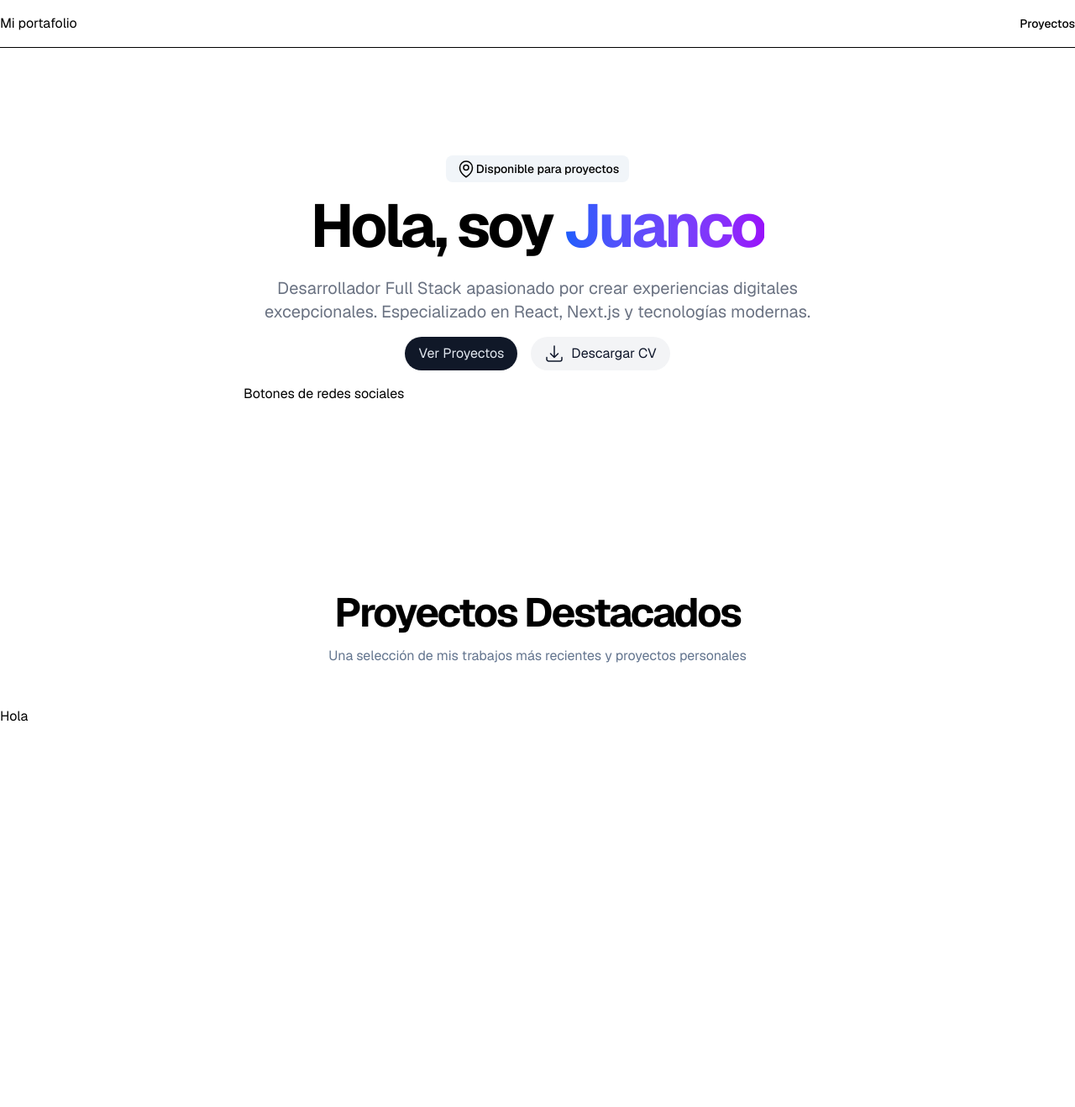
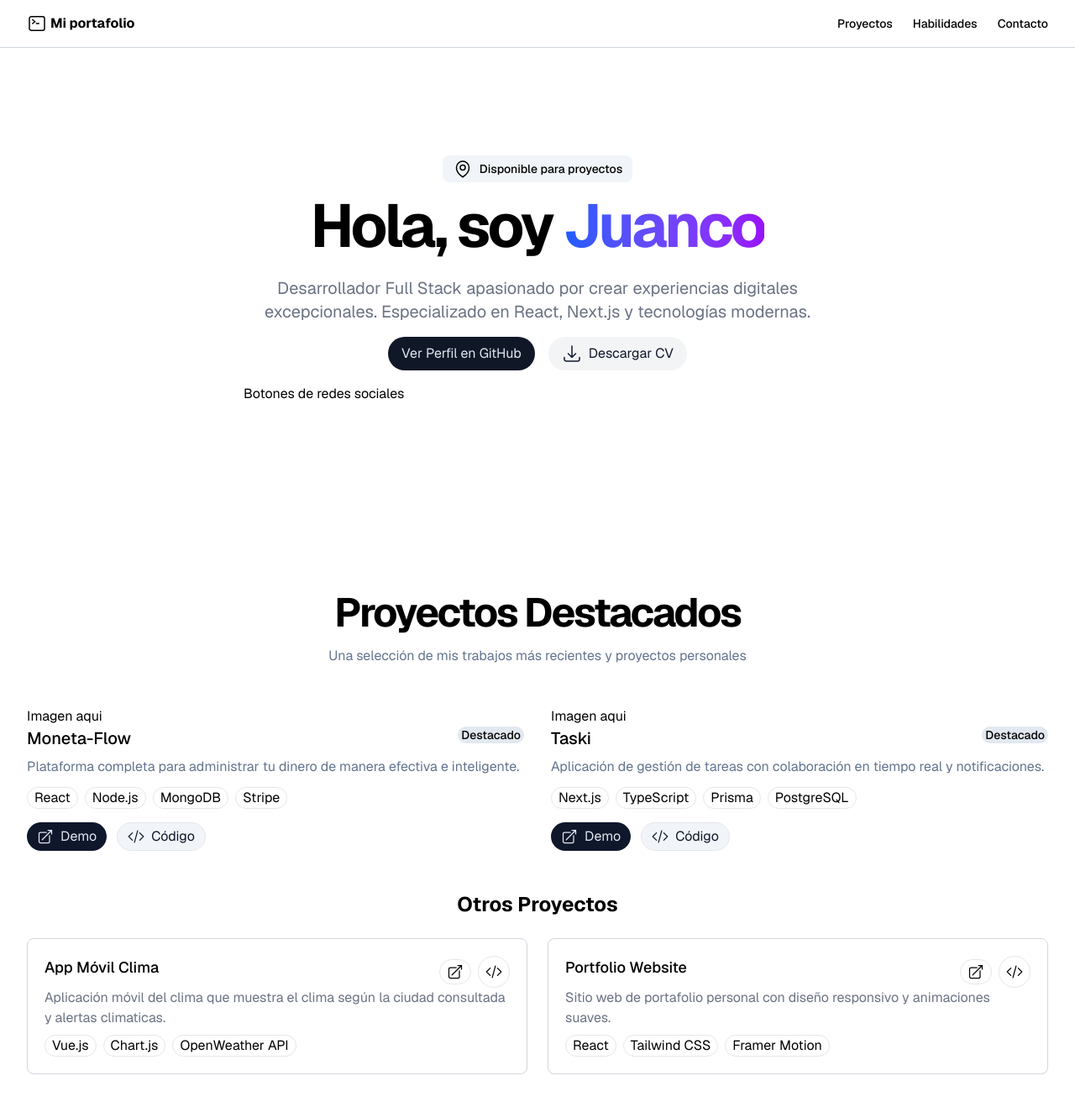
Before and after one commit to thejuanco/Portafolio, a React (Vite) app: page / in a window 1280 px wide. Shown: the top 1318 px of the page at 84% size. Before the commit the page ends 961 px from the top, so only its background shows below. Built offline with nearby package versions, Linux system fonts and the light colour scheme.

Commit message:
Crea las seccion de proyectos y hace mejoras menores en los componentes

```diff
--- a/src/App.jsx
+++ b/src/App.jsx
@@ -1,17 +1,66 @@
 import "./App.css";
 
 function App() {
+  const projects = [
+    {
+      title: "Moneta-Flow",
+      description: "Plataforma completa para administrar tu dinero de manera efectiva e inteligente.",
+      image: "/placeholder.svg?height=200&width=300",
+      technologies: ["React", "Node.js", "MongoDB", "Stripe"],
+      github: "https://github.com/usuario/ecommerce",
+      demo: "https://ecommerce-demo.com",
+      featured: true,
+    },
+    {
+      title: "Taski",
+      description: "Aplicación de gestión de tareas con colaboración en tiempo real y notificaciones.",
+      image: "/placeholder.svg?height=200&width=300",
+      technologies: ["Next.js", "TypeScript", "Prisma", "PostgreSQL"],
+      github: "https://github.com/usuario/task-app",
+      demo: "https://task-app-demo.com",
+      featured: true,
+    },
+    {
+      title: "App Móvil Clima",
+      description: "Aplicación móvil del clima que muestra el clima según la ciudad consultada y alertas climaticas.",
+      image: "/placeholder.svg?height=200&width=300",
+      technologies: ["Vue.js", "Chart.js", "OpenWeather API"],
+      github: "https://github.com/usuario/weather-app",
+      demo: "https://weather-dashboard-demo.com",
+      featured: false,
+    },
+    {
+      title: "Portfolio Website",
+      description: "Sitio web de portafolio personal con diseño responsivo y animaciones suaves.",
+      image: "/placeholder.svg?height=200&width=300",
+      technologies: ["React", "Tailwind CSS", "Framer Motion"],
+      github: "https://github.com/usuario/portfolio",
+      demo: "https://mi-portfolio.com",
+      featured: false,
+    },
+  ]
+
+
   return (
     <div className="min-h-screen">
-      <nav className="sticky top-0 z-50 w-full border-b bg-background/95 backdrop-blur supports-[backdrop-filter]:bg-background/60">
+      <nav className="sticky top-0 z-50 w-full border-b border-gray-300 backdrop-blur">
         <div className="container flex h-14 items-center">
-          <div className="mr-4 flex">
-            <span>Mi portafolio</span>
+          <div className="mx-8 flex space-x-1">
+            <svg xmlns="http://www.w3.org/2000/svg" fill="none" viewBox="0 0 24 24" strokeWidth={1.5} stroke="currentColor" className="size-6">
+              <path strokeLinecap="round" strokeLinejoin="round" d="m6.75 7.5 3 2.25-3 2.25m4.5 0h3m-9 8.25h13.5A2.25 2.25 0 0 0 21 18V6a2.25 2.25 0 0 0-2.25-2.25H5.25A2.25 2.25 0 0 0 3 6v12a2.25 2.25 0 0 0 2.25 2.25Z" />
+            </svg>
+            <span className="font-bold">Mi portafolio</span>
           </div>
           <div className="flex flex-1 items-center justify-between space-x-2 md:justify-end">
-            <nav className="flex items-center space-x-6 text-sm font-medium">
+            <nav className="flex items-center space-x-6 mx-8 text-sm font-medium">
               <span href="#projects" className="hover:text-foreground/80">
                 Proyectos
+              </span>
+              <span href="#projects" className="hover:text-foreground/80">
+                Habilidades
+              </span>
+              <span href="#projects" className="hover:text-foreground/80">
+                Contacto
               </span>
             </nav>
           </div>
@@ -28,7 +77,7 @@ function App() {
                 viewBox="0 0 24 24"
                 strokeWidth={1.5}
                 stroke="currentColor"
-                className="size-6"
+                className="size-6 mr-2"
               >
                 <path
                   strokeLinecap="round"
@@ -58,7 +107,7 @@ function App() {
             </div>
             <div className="flex flex-col items-center justify-center sm:flex-row gap-4">
               <button className="bg-gray-900 text-slate-200 py-2 px-4 rounded-full">
-                Ver Proyectos
+                Ver Perfil en GitHub
               </button>
               <button className="flex items-center gap-2 bg-gray-100 text-slate-900 py-2 px-4 rounded-full">
                 <svg xmlns="http://www.w3.org/2000/svg" fill="none" viewBox="0 0 24 24" strokeWidth={1.5} stroke="currentColor" className="size-6">
@@ -82,8 +131,79 @@ function App() {
               Una selección de mis trabajos más recientes y proyectos personales
             </p>
           </div>
-          <div className="grid gap-8 md:grid-cols-2">
-            Hola
+          <div className="grid gap-8 mx-8 md:grid-cols-2">
+            {projects.filter((project) => project.featured).map((project, index) => (
+              <div key={index} className="overflow-hidden">
+                <div>
+                  Imagen aqui
+                </div>
+                <div className="flex items-start space-y-2 justify-between">
+                  <div className="space-y-2">
+                    <h2 className="font-medium text-xl">{project.title}</h2>
+                  </div>
+                  <span className="font-medium text-sm rounded-full px-1 bg-slate-200">Destacado</span>
+                </div>
+                <p className="text-slate-500">{project.description}</p>
+                <div className="space-y-4 mt-3">
+                  <div className="flex flex-wrap gap-2">
+                    {project.technologies.map((tech, techIndex) => (
+                      <div key={techIndex} className="px-2 border border-gray-200 rounded-full">
+                        {tech}
+                      </div>
+                    ))}
+                  </div>
+                  <div className="flex flex-row">
+                    <button className="flex items-center gap-2 bg-slate-900 text-slate-200 px-3 py-1 rounded-full mr-3">
+                      <svg xmlns="http://www.w3.org/2000/svg" fill="none" viewBox="0 0 24 24" strokeWidth={1.5} stroke="currentColor" className="size-5">
+                        <path strokeLinecap="round" strokeLinejoin="round" d="M13.5 6H5.25A2.25 2.25 0 0 0 3 8.25v10.5A2.25 2.25 0 0 0 5.25 21h10.5A2.25 2.25 0 0 0 18 18.75V10.5m-10.5 6L21 3m0 0h-5.25M21 3v5.25" />
+                      </svg>
+                      Demo
+                    </button>
+                    <button className="flex items-center gap-2 bg-slate-100 text-slate-900 border border-gray-200 px-3 py-1 rounded-full">
+                      <svg xmlns="http://www.w3.org/2000/svg" fill="none" viewBox="0 0 24 24" strokeWidth={1.5} stroke="currentColor" className="size-5">
+                        <path strokeLinecap="round" strokeLinejoin="round" d="M17.25 6.75 22.5 12l-5.25 5.25m-10.5 0L1.5 12l5.25-5.25m7.5-3-4.5 16.5" />
+                      </svg>
+                      Código
+                    </button>
+                  </div>
+                </div>
+              </div>
+            ))}
+          </div>
+
+          <div className="space-y-6">
+            <h3 className="text-2xl font-bold text-center">Otros Proyectos</h3>
+            <div className="grid gap-6 md:grid-cols-2 mx-8">
+              {projects.filter((project) => !project.featured).map((project, index) => (
+                <div key={index} className="border border-gray-300 rounded-lg p-5">
+                  <div className="">
+                    <div className="flex flex-row justify-between space-y-2">
+                      <h2 className="font-medium text-lg">{project.title}</h2>
+                      <div className="space-x-2">
+                        <button className="border border-gray-200 px-2 py-1 rounded-full">
+                        <svg xmlns="http://www.w3.org/2000/svg" fill="none" viewBox="0 0 24 24" strokeWidth={1.5} stroke="currentColor" className="size-5">
+                          <path strokeLinecap="round" strokeLinejoin="round" d="M13.5 6H5.25A2.25 2.25 0 0 0 3 8.25v10.5A2.25 2.25 0 0 0 5.25 21h10.5A2.25 2.25 0 0 0 18 18.75V10.5m-10.5 6L21 3m0 0h-5.25M21 3v5.25" />
+                        </svg>
+                        </button>
+                        <button className="border border-gray-200 px-2 py-2 rounded-full">
+                          <svg xmlns="http://www.w3.org/2000/svg" fill="none" viewBox="0 0 24 24" strokeWidth={1.5} stroke="currentColor" className="size-5">
+                            <path strokeLinecap="round" strokeLinejoin="round" d="M17.25 6.75 22.5 12l-5.25 5.25m-10.5 0L1.5 12l5.25-5.25m7.5-3-4.5 16.5" />
+                          </svg>
+                        </button>
+                      </div>
+                    </div>
+                    <p className="text-gray-500">{project.description}</p>
+                    <div className="flex flex-wrap gap-2 mt-2">
+                      {project.technologies.map((tech, techIndex) => (
+                        <div key={techIndex} className="px-2 border border-gray-200 rounded-full">
+                          {tech}
+                        </div>
+                      ))}
+                    </div>
+                  </div>
+                </div>
+              ))}
+            </div>
           </div>
         </div>
       </section>
```
